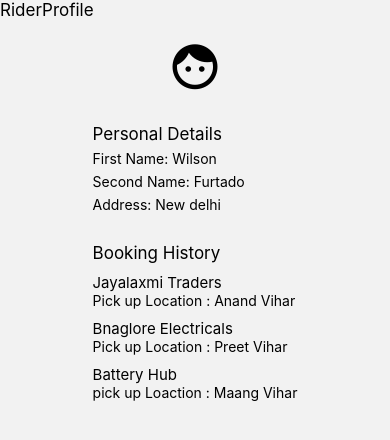
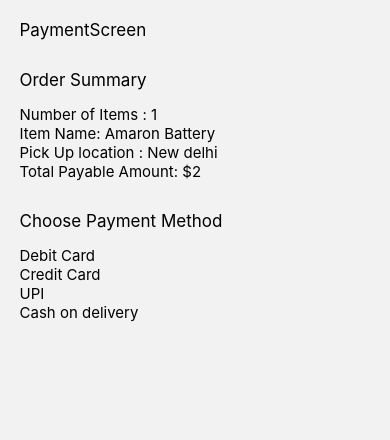
Before and after one commit to pandyaved98/BattArray, a React Native app: screen /RiderPayment in a window 390 px wide. Shown: the top 440 px of the page. Built offline with nearby package versions, Linux system fonts and the light colour scheme.

Commit message:
added payment page

```diff
--- a/navigation/AppNavigator.tsx
+++ b/navigation/AppNavigator.tsx
@@ -9,6 +9,7 @@ import { useTheme } from "@react-navigation/native";
 import { AppStackParamsList } from "./NavigationTypes";
 import RiderBooking from "../screens/VenderDashboard/RiderBooking";
 import RiderProfile from "../screens/profile/RiderProfile";
+import PaymentScreen from "../screens/RiderDashboard/PaymentScreen";
 
 // screen imports
 
@@ -29,7 +30,7 @@ function AppNavigator() {
   // Render
   return (
     <Stack.Navigator screenOptions={screenOptions}>
-      <Stack.Screen name="RiderProfile" component={RiderProfile} />
+      <Stack.Screen name="RiderPayment" component={PaymentScreen} />
     </Stack.Navigator>
   );
 }
--- /dev/null
+++ b/screens/RiderDashboard/PaymentScreen.tsx
@@ -0,0 +1,40 @@
+import { StyleSheet, Text, TouchableOpacity, View } from "react-native";
+import React from "react";
+
+const PaymentScreen = () => {
+  return (
+    <View style={{ margin: "5%" }}>
+      <Text style={{ fontSize: 17 }}>PaymentScreen</Text>
+      <View>
+        <Text style={{ fontSize: 17, marginTop: 30 }}>Order Summary</Text>
+        <Text style={{ fontSize: 15, marginTop: 15 }}>
+          Number of Items : 1{" "}
+        </Text>
+        <Text style={{ fontSize: 15 }}>Item Name: Amaron Battery </Text>
+        <Text style={{ fontSize: 15 }}>Pick Up location : New delhi</Text>
+        <Text style={{ fontSize: 15 }}>Total Payable Amount: $2</Text>
+      </View>
+      <View>
+        <Text style={{ fontSize: 17, marginTop: 30 }}>
+          Choose Payment Method
+        </Text>
+        <TouchableOpacity>
+          <Text style={{ fontSize: 15, marginTop: 15 }}>Debit Card</Text>
+        </TouchableOpacity>
+        <TouchableOpacity>
+          <Text style={{ fontSize: 15 }}>Credit Card</Text>
+        </TouchableOpacity>
+        <TouchableOpacity>
+          <Text style={{ fontSize: 15 }}>UPI</Text>
+        </TouchableOpacity>
+        <TouchableOpacity>
+          <Text style={{ fontSize: 15 }}>Cash on delivery</Text>
+        </TouchableOpacity>
+      </View>
+    </View>
+  );
+};
+
+export default PaymentScreen;
+
+const styles = StyleSheet.create({});
```
